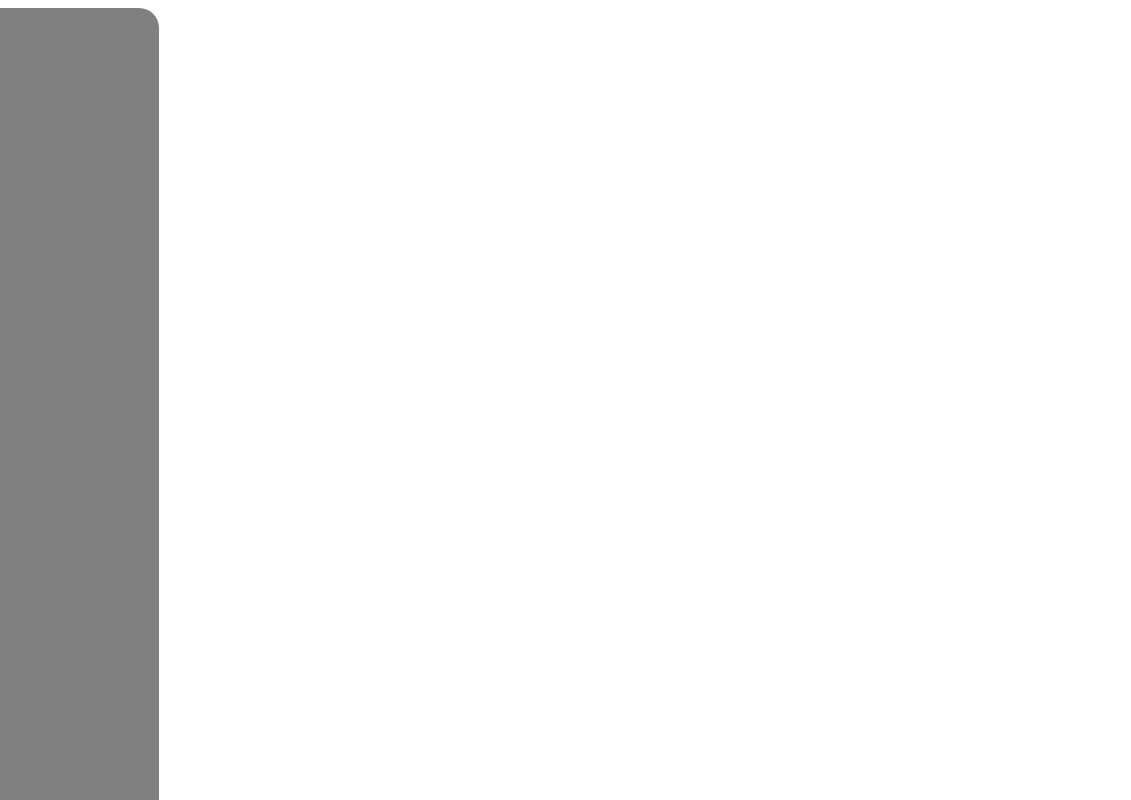
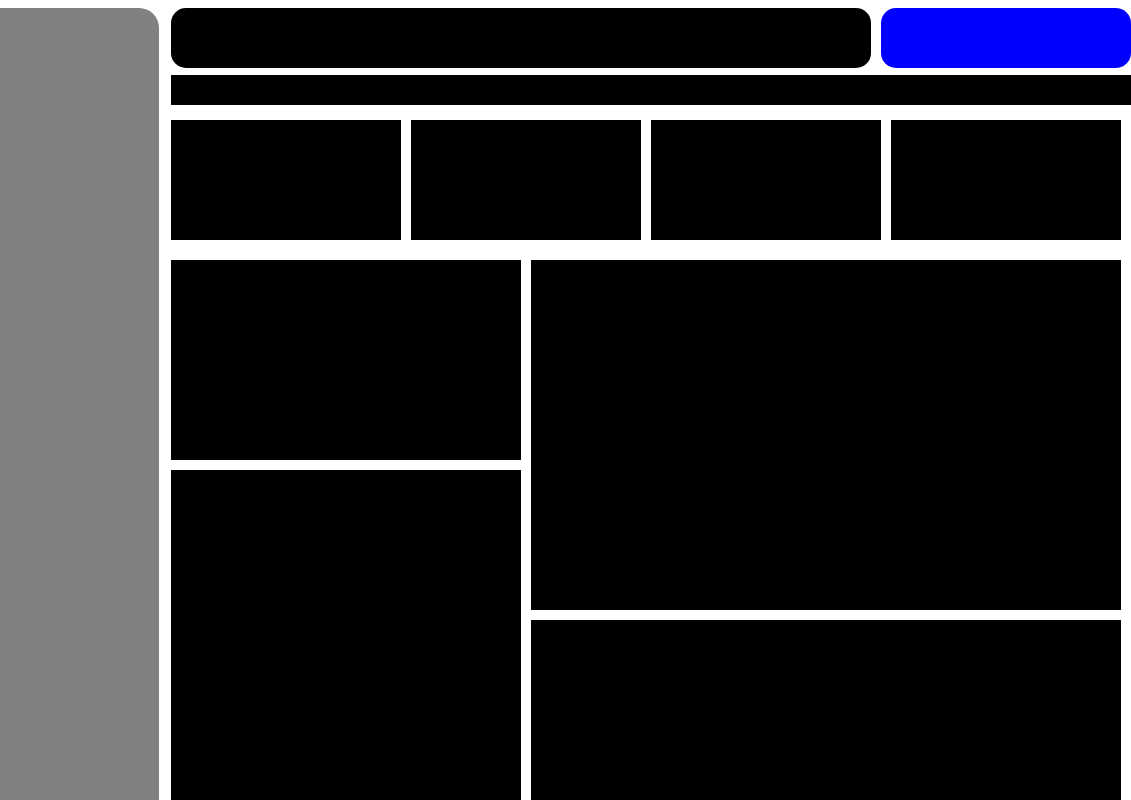
Before and after one commit to LeoLatzke/Trabalhos, a plain HTML site: page index.html in a window 1280 px wide. Shown: the full height of the page, 149-1280 px from the left. Drawn offline with Linux system fonts and the light colour scheme.

Commit message:
Update index.html

```diff
--- a/index.html
+++ b/index.html
@@ -17,5 +17,38 @@
            <div class="request"><i class="fa-solid fa-code"></i> Request</div>
            <div class="preferences"><i class="fa-solid fa-gears"></i> Preferences</div>
         </div>
+        <div class="pesquisa">
+
+        </div>
+        <div class="perfil">
+
+        </div>
+        <div class="home">
+
+        </div>
+        <div class="info1">
+
+        </div>
+        <div class="info2">
+
+        </div>
+        <div class="info3">
+
+        </div>
+        <div class="info4">
+
+        </div>
+        <div class="product">
+
+        </div>
+        <div class="transactions">
+
+        </div>
+        <div class="grafico1">
+
+        </div>
+        <div class="grafico2">
+
+        </div>
     </body>
 </html>
```
